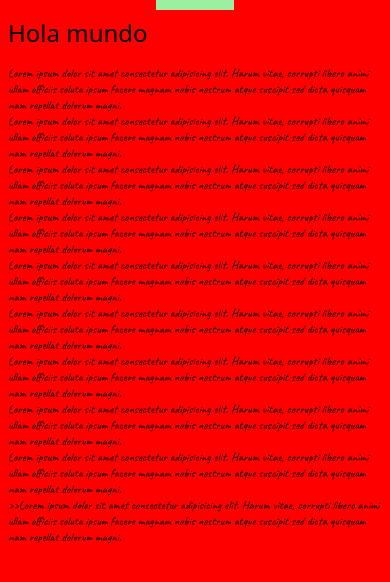
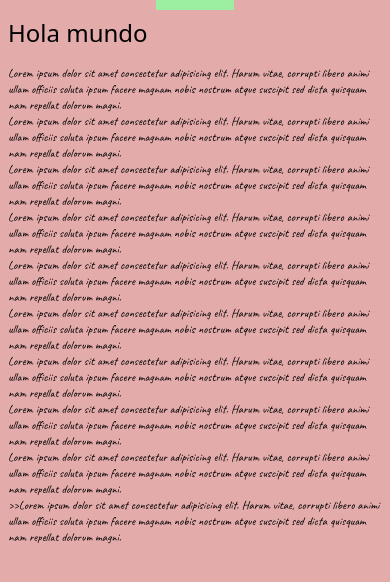
Before and after one commit to apantoja-ifp/responsiiu, a plain HTML site: page index.html in a window 390 px wide. Drawn offline with Linux system fonts and the light colour scheme; a web font is replaced by a local one.

Commit message:
Add files via upload

```diff
--- a/style.css
+++ b/style.css
@@ -42,7 +42,7 @@ p {
 
 @media (max-width: 480px) {
     body {
-      background-color: red;
+      background-color: rgb(228, 171, 171);
     }
 }
 
```
